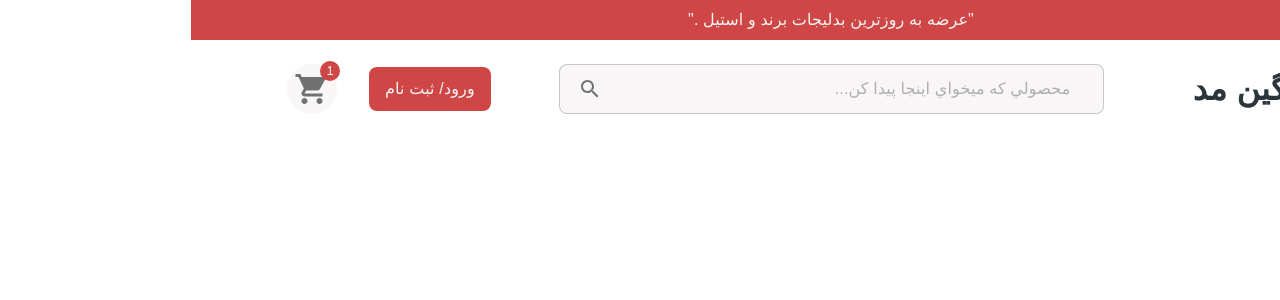
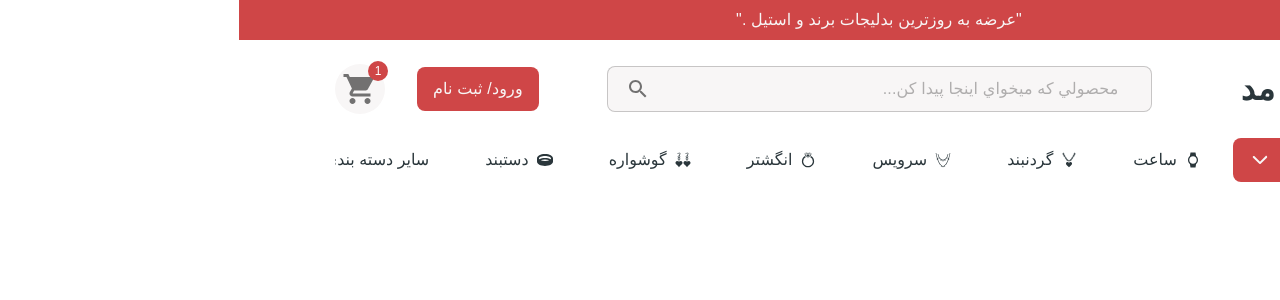
Before and after one commit to masoomeh7798/fullstack-e-commerce, a React (Vite) app in the folder client/: page / in a window 1280 px wide. Shown: the top 300 px of the page. Built offline with nearby package versions, Linux system fonts and the light colour scheme; a web font is replaced by a local one.

Commit message:
bottom navbar added

```diff
--- /dev/null
+++ b/client/src/Components/Header/Navbar/BottomNav/index.jsx
@@ -0,0 +1,37 @@
+import React from 'react'
+import { Box, Button, Stack, Typography } from '@mui/material'
+import { IoIosMenu } from "react-icons/io";
+import { IoIosArrowDown } from "react-icons/io";
+import { IoMdWatch } from "react-icons/io";
+import { GiHeartNecklace } from "react-icons/gi";
+import { GiDoubleNecklace } from "react-icons/gi";
+import { GiBigDiamondRing } from "react-icons/gi";
+import { GiHeartEarrings } from "react-icons/gi";
+import { FaRing } from "react-icons/fa";
+import { Link } from 'react-router-dom';
+
+
+const ButtonBox={ display: 'flex', alignItems: 'center',gap:'8px' ,color:'var(--primary-clr)',fontSize:'16px',fontWeight:'500'}
+
+
+export default function BottomNav() {
+    return (
+        <Stack sx={{overflowX:'scroll','::-webkit-scrollbar':{display:'none'}}} alignItems={'center'} direction={'row'} my={{ xs: 2, md: 3 }} mx={'auto'} gap={2}>
+            <Box display={{xs:'none',md:'inline-block'}} borderRadius={'8px'} flex={1}>
+                <Button sx={{ py: '8px', display: 'flex', gap: '16px', bgcolor: 'var(--secondary-clr)', '& svg': { color: 'var(--text-clr)' } }} startIcon={<IoIosMenu size={24} />} endIcon={<IoIosArrowDown size={22} />}>
+                    <Typography fontSize={'16px'} color='var(--text-clr)' noWrap>دسته بندی ها</Typography>
+                </Button>
+            </Box>
+            <Stack sx={{'& > div':{px:'16px'}}} flex={5} direction={'row'} alignItems={'center'} justifyContent={'start'} gap={{xs:1,md:3}}>
+            <Button sx={{borderRadius:'16px',px:{xs:'8px',md:'16px'},'&:hover':{backgroundColor:'var(--secondary-clr-light)'}}} ><Link style={ButtonBox} to='/'><IoMdWatch/><span>ساعت</span></Link></Button>
+            <Button sx={{borderRadius:'16px',px:{xs:'8px',md:'16px'},'&:hover':{backgroundColor:'var(--secondary-clr-light)'}}} ><Link style={ButtonBox} to='/'><GiHeartNecklace/><span>گردنبند</span></Link></Button>
+            <Button sx={{borderRadius:'16px',px:{xs:'8px',md:'16px'},'&:hover':{backgroundColor:'var(--secondary-clr-light)'}}} ><Link style={ButtonBox} to='/'><GiDoubleNecklace/><span>سرویس</span></Link></Button>
+            <Button sx={{borderRadius:'16px',px:{xs:'8px',md:'16px'},'&:hover':{backgroundColor:'var(--secondary-clr-light)'}}} ><Link style={ButtonBox} to='/'><GiBigDiamondRing/><span>انگشتر</span></Link></Button>
+            <Button sx={{borderRadius:'16px',px:{xs:'8px',md:'16px'},'&:hover':{backgroundColor:'var(--secondary-clr-light)'}}} ><Link style={ButtonBox} to='/'><GiHeartEarrings/><span>گوشواره</span></Link></Button>
+            <Button sx={{borderRadius:'16px',px:{xs:'8px',md:'16px'},'&:hover':{backgroundColor:'var(--secondary-clr-light)'}}} ><Link style={ButtonBox} to='/'><FaRing/><span>دستبند</span></Link></Button>
+            <Button sx={{borderRadius:'16px',px:{xs:'8px',md:'16px'},'&:hover':{backgroundColor:'var(--secondary-clr-light)'}}} ><Link style={ButtonBox} to='/'><span style={{textWrap:'nowrap'}}>سایر دسته بندی ها</span></Link></Button>
+
+            </Stack>
+        </Stack>
+    )
+}
--- /dev/null
+++ b/client/src/Components/Header/Navbar/TopNav/index.jsx
@@ -0,0 +1,55 @@
+import React from 'react'
+import InputBase from '@mui/material/InputBase';
+import IconButton from '@mui/material/IconButton';
+import SearchIcon from '@mui/icons-material/Search';
+import ShoppingCartIcon from '@mui/icons-material/ShoppingCart';
+import { Badge, Box, Button, Stack, Typography } from '@mui/material';
+import { HiOutlineMenu } from "react-icons/hi";
+
+
+
+export default function TopNav() {
+  return (
+    <Stack alignItems={'center'} direction={'row'} my={{ xs: 2, md: 3 }} gap={1}>
+        <Stack flex={1} display={{xs:'inline-block',sm:'none'}}>
+        <IconButton>
+            <HiOutlineMenu color='var(--primary-clr)' opacity={'.7'}/>
+        </IconButton>
+        </Stack>
+
+    {/* start logo section */}
+    <Stack flex={1} alignItems={'center'} gap={{ xs: 1, md: 2 }} direction={'row'} >
+      <Box width={{ md: '45px', xs: "35px" }} height={{ md: '45px', xs: "35px" }}>
+        <img width={'100%'} height={'100%'} src='logoland3 (1).png' />
+      </Box>
+      <Typography noWrap color='var(--primary-clr)' fontSize={{ xs: "24px", md: '32px' }} fontWeight={'600'} component={'h1'}>رنگين مد</Typography>
+    </Stack>
+    {/* end logo section */}
+    {/* strat search bar */}
+    <Stack display={{ xs: 'none', sm: 'flex' }} bgcolor={'var(--text-clr)'} justifyContent={'space-between'} px={1} flex={2} alignItems={'center'} direction={'row'} border={'1px solid rgba(0,0,0,0.2)'} borderRadius={2}>
+      <InputBase sx={{ flexGrow: 1, mr: 3, color: 'rgba(0,0,0,.7)' }}
+        placeholder="محصولي كه ميخواي اينجا پيدا كن..."
+        inputProps={{ 'aria-label': 'search' }}
+      />
+      <IconButton sx={{ p: '10px' }} type="button" aria-label="search">
+        <SearchIcon fontSize='medium' color='var(--primary-clr)' />
+      </IconButton>
+    </Stack>
+    {/* end search bar */}
+    {/* start user and cart part */}
+    <Stack flex={1} justifyContent={'end'} gap={{ xs: 1, sm: 4 }} alignItems={'center'} direction={'row'}>
+      <Button sx={{ borderRadius: 2, px: 2, py: 1, bgcolor: 'var(--secondary-clr)', display: { xs: 'none', sm: 'inline-block' } }}>
+        <Typography fontSize={{ xs: '12px', sm: "16px" }} noWrap color='var(--text-clr)' component={'p'}>ورود/ ثبت نام</Typography>
+      </Button>
+      <Box>
+        <IconButton sx={{ bgcolor: "var(--text-clr)", width: {xs:'40px',sm:'50px'}, height: {xs:'40px',sm:"50px"}, p: 0 }}>
+          <Badge badgeContent={1} max={9} color='secondary'>
+            <ShoppingCartIcon sx={{ width: {xs:'1.2em',sm:'1.5em'}, height: {xs:'1.2em',sm:'1.5em'} }} color='var(--text-clr)' />
+          </Badge>
+        </IconButton>
+      </Box>
+    </Stack>
+    {/* end user and cart part */}
+  </Stack>
+  )
+}
--- /dev/null
+++ b/client/src/Components/Header/Navbar/index.jsx
@@ -0,0 +1,19 @@
+import React from 'react'
+import TopNav from './TopNav'
+import { Box } from '@mui/material'
+import BottomNav from './BottomNav'
+
+export default function Navbar() {
+    return (
+        <nav >
+            <Box sx={{'& button:hover':{opacity:.85},'& button':{transition:'all .3s ease-out'}}} width={{ lg: '85%', sm: '90%', xs: "95%" }} mx={'auto'} >
+                {/* start top navbar */}
+                <TopNav />
+                {/* end top navbar */}
+                {/* start bottom navbar */}
+                <BottomNav/>
+                {/* end bottom navbar */}
+            </Box>
+        </nav>
+    )
+}
--- a/client/src/Components/Header/index.jsx
+++ b/client/src/Components/Header/index.jsx
@@ -1,56 +1,18 @@
 import { Badge, Box, Button, Stack, Typography } from '@mui/material'
 import React from 'react'
-import InputBase from '@mui/material/InputBase';
-import IconButton from '@mui/material/IconButton';
-import SearchIcon from '@mui/icons-material/Search';
-import ShoppingCartIcon from '@mui/icons-material/ShoppingCart';
+import Navbar from './Navbar'
+
 
 export default function Header() {
   return (
     <header>
-      <nav>
+
         {/* start top strip */}
         <Box py={1} bgcolor={'var(--secondary-clr)'} align='center'><Typography variant='body1' fontWeight={'500'} fontSize={'16px'} color='var(--text-clr)'>"عرضه به روزترين بدليجات برند و استيل ."</Typography>
         </Box>
         {/* end top strip */}
-        {/* start top navbar */}
-        <Stack direction={'row'} my={{ xs: 2, md: 3 }} width={{ lg: '85%', sm: '90%', xs: "95%" }} mx={'auto'} gap={1}>
-          {/* start logo section */}
-          <Stack flex={1} alignItems={'center'} gap={{ xs: 1, md: 2 }} direction={'row'} >
-            <Box width={{ md: '45px', xs: "35px" }} height={{ md: '45px', xs: "35px" }}>
-              <img width={'100%'} height={'100%'} src='logoland3 (1).png' />
-            </Box>
-            <Typography noWrap color='var(--primary-clr)' fontSize={{ xs: "24px", md: '32px' }} fontWeight={'600'} component={'h1'}>رنگين مد</Typography>
-          </Stack>
-          {/* end logo section */}
-          {/* strat search bar */}
-          <Stack display={{ xs: 'none', sm: 'flex' }} bgcolor={'var(--text-clr)'} justifyContent={'space-between'} px={1} flex={2} alignItems={'center'} direction={'row'} border={'1px solid rgba(0,0,0,0.2)'} borderRadius={2}>
-            <InputBase sx={{ flexGrow: 1, mr: 3, color: 'rgba(0,0,0,.7)' }}
-              placeholder="محصولي كه ميخواي اينجا پيدا كن..."
-              inputProps={{ 'aria-label': 'search' }}
-            />
-            <IconButton sx={{ p: '10px' }} type="button" aria-label="search">
-              <SearchIcon fontSize='medium' color='var(--primary-clr)' />
-            </IconButton>
-          </Stack>
-          {/* end search bar */}
-          {/* start user and cart part */}
-          <Stack flex={1} justifyContent={'end'} gap={{ xs: 1, sm: 4 }} alignItems={'center'} direction={'row'}>
-            <Button sx={{ borderRadius: 2, px: 2, py: 1, bgcolor: 'var(--secondary-clr)', display: { xs: 'none', sm: 'inline-block' } }}>
-              <Typography fontSize={{ xs: '12px', sm: "16px" }} noWrap color='var(--text-clr)' component={'p'}>ورود/ ثبت نام</Typography>
-            </Button>
-            <Box>
-              <IconButton sx={{ bgcolor: "var(--text-clr)", width: '50px', height: "50px", p: 0 }}>
-                <Badge badgeContent={1} max={9} color='secondary'>
-                  <ShoppingCartIcon sx={{ width: '1.5em', height: '1.5em' }} color='var(--text-clr)' />
-                </Badge>
-              </IconButton>
-            </Box>
-          </Stack>
-          {/* end user and cart part */}
-        </Stack>
-        {/* end top navbar */}
-      </nav>
+        <Navbar/>
+
     </header>
   )
 }
--- a/client/src/index.css
+++ b/client/src/index.css
@@ -10,10 +10,13 @@
   font-family: 'Baloo Bhaijaan 2', sans-serif;
 
 }
-
+::-webkit-scrollbar{
+  display: none;
+}
 :root{
   --primary-clr:#2A363B;
   --secondary-clr:#CF4647;
+  --secondary-clr-light:#cf46462b;
   --third-clr:#F5D061;
   --text-clr:#F8F6F6;
 }
```
